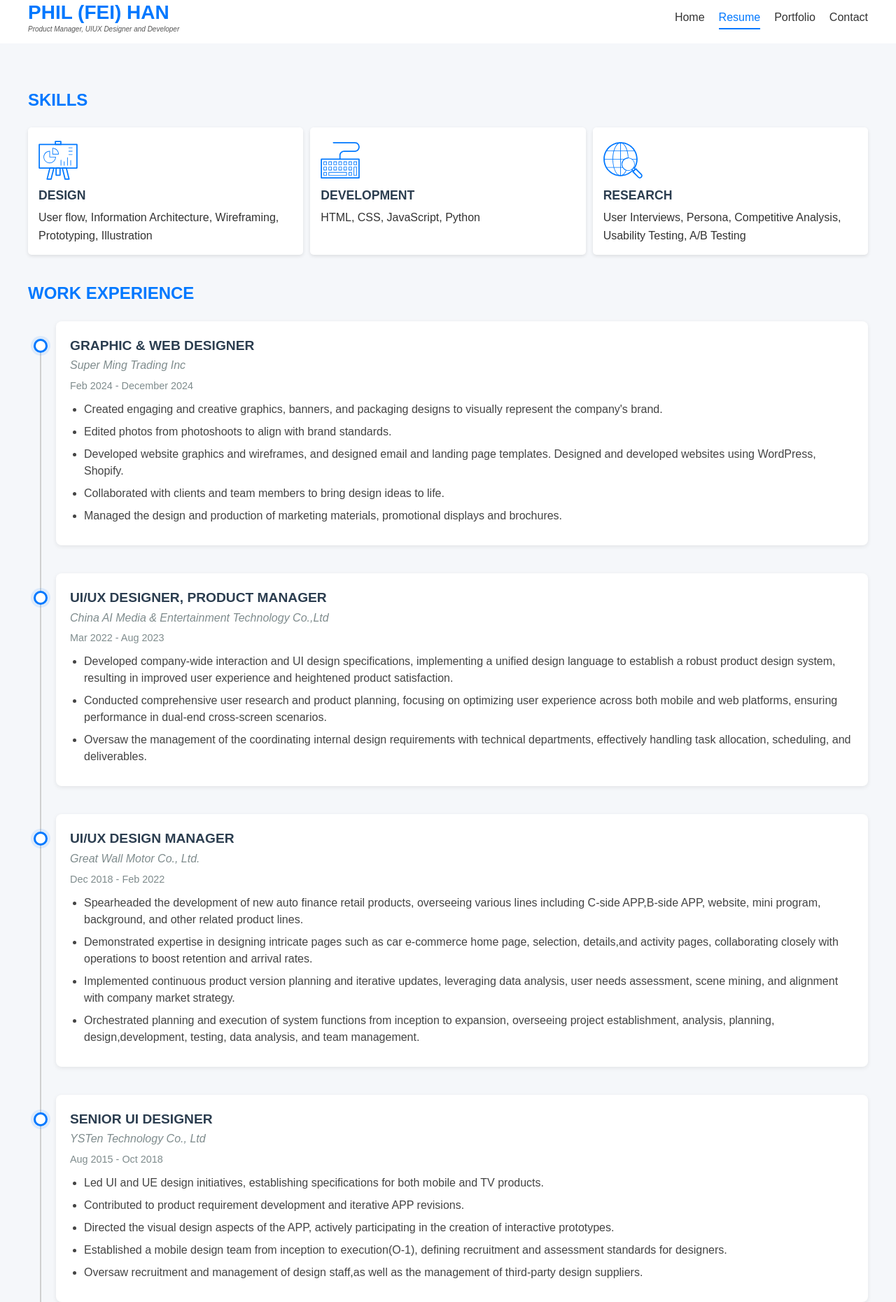
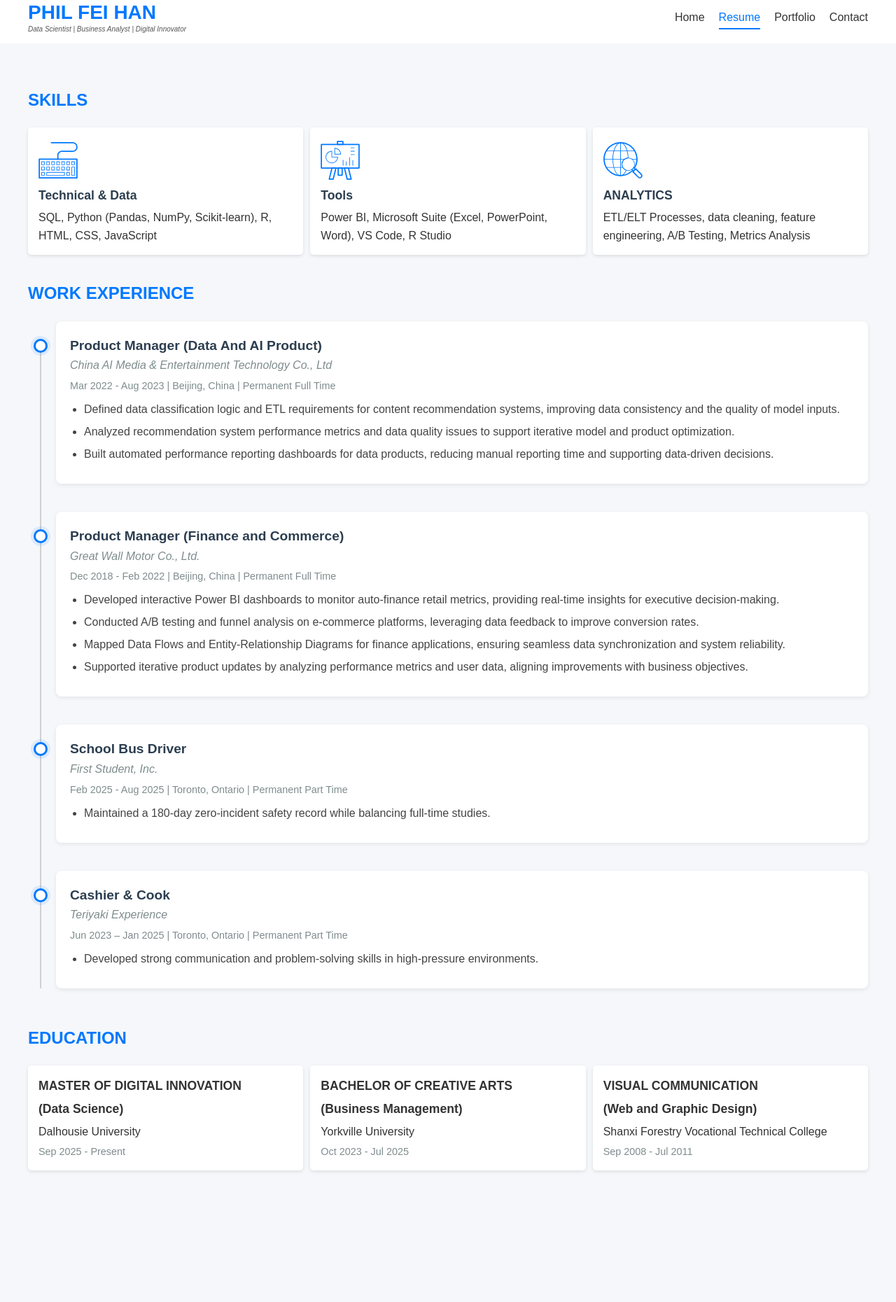
Before and after one commit to philfeihan/philfeihan.github.io, a plain HTML site: page resume.html in a window 1280 px wide. Shown: the part 12-1872 px from the top of the page at 70% size. After the commit the page ends 1794 px from the top, so only its background shows below. Drawn offline with Linux system fonts and the light colour scheme.

Commit message:
Add files via upload

```diff
--- a/css/style.css
+++ b/css/style.css
@@ -119,16 +119,16 @@ nav a.active::after {
 }
 
 .line1 { font-size: 28px; text-align: left; margin-left: 0px; margin-bottom: 8px; }
-.line2 { font-size: 40px; text-align: left; margin-left: 110px; margin-bottom: 8px; font-style: italic; }
-.line3 { font-size: 22px; text-align: left; margin-left: 260px; margin-bottom: 20px; }
+.line2 { font-size: 40px; text-align: left; margin-left: 140px; margin-bottom: 8px; font-style: italic; }
+.line3 { font-size: 22px; text-align: left; margin-left: 250px; margin-bottom: 20px; }
 .line4 { font-size: 32px; text-align: left; margin-left: 0px; margin-bottom: 10px; }
 .line5 { font-size: 36px; text-align: left; margin-left: 180px; margin-bottom: 10px; font-style: italic;}
-.line6 { font-size: 24px; text-align: left; margin-left: 340px; margin-bottom: 30px; }
+.line6 { font-size: 24px; text-align: left; margin-left: 320px; margin-bottom: 30px; }
 .line7 { font-size: 32px; text-align: left; margin-left: 90px; margin-bottom: 10px; font-style: italic;}
 .line8 { font-size: 24px; text-align: left; margin-left: 0px; margin-bottom: 10px; }
 .line9 { font-size: 34px; text-align: left; margin-left: 90px; margin-bottom: 30px; font-style: italic;}
-.line10 { font-size: 30px; text-align: left; margin-left: 410px; margin-bottom: 8px; }
-.line11 { font-size: 36px; text-align: left; margin-left: 170px; margin-bottom: 8px; font-style: italic;}
+.line10 { font-size: 30px; text-align: left; margin-left: 400px; margin-bottom: 8px; }
+.line11 { font-size: 36px; text-align: left; margin-left: 220px; margin-bottom: 8px; font-style: italic;}
 .line12 { font-size: 26px; text-align: left; margin-left: 0px; margin-bottom: 8px; }
 
 h1 { color: #2c3e50; }
--- a/resume.html
+++ b/resume.html
@@ -3,7 +3,7 @@
 <head>
     <meta charset="UTF-8">
     <meta name="viewport" content="width=device-width, initial-scale=1.0">
-    <title>PHIL (FEI) HAN's Website</title>
+    <title>PHIL FEI HAN's Website</title>
     <link rel="stylesheet" href="css/style.css">
 </head>
 
@@ -11,8 +11,8 @@
 
   <header>
   <div class="left">
-    <div class="logo"><h1>PHIL (FEI) HAN</h1></div>
-    <p class="subtitle">Product Manager, UIUX Designer and Developer</p>
+    <div class="logo"><h1>PHIL FEI HAN</h1></div>
+    <p class="subtitle">Data Scientist | Business Analyst | Digital Innovator</p>
   </div>
 
   <nav>
@@ -26,71 +26,63 @@
 <h2>SKILLS</h2>
 <div class="skills">
   <div class="skill-category">
-    <img src="images/工程-20.svg" alt="design" class="icons">
-    <h3>DESIGN</h3>
-    <div>User flow, Information Architecture, Wireframing, Prototyping, Illustration</div>
+    <img src="images/电子学.svg" alt="design" class="icons">
+    <h3>Technical & Data</h3>
+<div>SQL, Python (Pandas, NumPy, Scikit-learn), R, HTML, CSS, JavaScript</div>
   </div>
   <div class="skill-category">
-    <img src="images/电子学.svg" alt="development" class="icons">
-    <h3>DEVELOPMENT</h3>
-    <div>HTML, CSS, JavaScript, Python</div>
+    <img src="images/工程-20.svg" alt="development" class="icons">
+    <h3>Tools</h3>
+    <div>Power BI, Microsoft Suite (Excel, PowerPoint, Word), VS Code, R Studio</div>
   </div>
   <div class="skill-category">
 
     <img src="images/互联网营销.svg" alt="research" class="icons">
-    <h3>RESEARCH</h3>
-    <div>User Interviews, Persona, Competitive Analysis, Usability Testing, A/B Testing</div>
+    <h3>ANALYTICS</h3>
+<div>ETL/ELT Processes, data cleaning, feature engineering, A/B Testing, Metrics Analysis</div>
   </div>
 </div>
 
 <h2>WORK EXPERIENCE</h2>
   <div class="timeline">
     <div class="job">
-        <div class="job-title">GRAPHIC & WEB DESIGNER</div>
-        <div class="company">Super Ming Trading Inc</div>
-        <div class="date">Feb 2024 - December 2024</div>
+        <div class="job-title">Product Manager (Data And AI Product)</div>
+        <div class="company">China AI Media & Entertainment Technology Co., Ltd</div>
+        <div class="date">Mar 2022 - Aug 2023 | Beijing, China | Permanent Full Time</div>
         <ul>
-            <li>Created engaging and creative graphics, banners, and packaging designs to visually represent the company's brand.</li>
-            <li>Edited photos from photoshoots to align with brand standards.</li>
-            <li>Developed website graphics and wireframes, and designed email and landing page templates. Designed and developed websites using WordPress, Shopify.</li>
-            <li>Collaborated with clients and team members to bring design ideas to life.</li>
-            <li>Managed the design and production of marketing materials, promotional displays and brochures.</li>
+            <li>Defined data classification logic and ETL requirements for content recommendation systems, improving data consistency and the quality of model inputs.</li>
+            <li>Analyzed recommendation system performance metrics and data quality issues to support iterative model and product optimization.</li>
+            <li>Built automated performance reporting dashboards for data products, reducing manual reporting time and supporting data-driven decisions.</li>
         </ul>
     </div>
 
     <div class="job">
-        <div class="job-title">UI/UX DESIGNER, PRODUCT MANAGER</div>
-        <div class="company">China AI Media & Entertainment Technology Co.,Ltd</div>
-        <div class="date">Mar 2022 - Aug 2023</div>
+        <div class="job-title">Product Manager (Finance and Commerce) </div>
+        <div class="company">Great Wall Motor Co., Ltd.</div>
+        <div class="date">Dec 2018 - Feb 2022 | Beijing, China | Permanent Full Time</div>
         <ul>
-            <li>Developed company-wide interaction and UI design specifications, implementing a unified design language to establish a robust product design system, resulting in improved user experience and heightened product satisfaction.</li>
-            <li>Conducted comprehensive user research and product planning, focusing on optimizing user experience across both mobile and web platforms, ensuring performance in dual-end cross-screen scenarios.</li>
-            <li>Oversaw the management of the coordinating internal design requirements with technical departments, effectively handling task allocation, scheduling, and deliverables.</li>
+            <li>Developed interactive Power BI dashboards to monitor auto-finance retail metrics, providing real-time insights for executive decision-making.</li>
+            <li>Conducted A/B testing and funnel analysis on e-commerce platforms, leveraging data feedback to improve conversion rates.</li>
+            <li>Mapped Data Flows and Entity-Relationship Diagrams for finance applications, ensuring seamless data synchronization and system reliability.</li>
+            <li>Supported iterative product updates by analyzing performance metrics and user data, aligning improvements with business objectives.</li>
         </ul>
     </div>
 
     <div class="job">
-        <div class="job-title">UI/UX DESIGN MANAGER</div>
-        <div class="company">Great Wall Motor Co., Ltd.</div>
-        <div class="date">Dec 2018 - Feb 2022</div>
+        <div class="job-title">School Bus Driver</div>
+        <div class="company">First Student, Inc.</div>
+        <div class="date">Feb 2025 - Aug 2025 | Toronto, Ontario | Permanent Part Time</div>
         <ul>
-            <li>Spearheaded the development of new auto finance retail products, overseeing various lines including C-side APP,B-side APP, website, mini program, background, and other related product lines.</li>
-            <li>Demonstrated expertise in designing intricate pages such as car e-commerce home page, selection, details,and activity pages, collaborating closely with operations to boost retention and arrival rates.</li>
-            <li>Implemented continuous product version planning and iterative updates, leveraging data analysis, user needs assessment, scene mining, and alignment with company market strategy.</li>
-            <li>Orchestrated planning and execution of system functions from inception to expansion, overseeing project establishment, analysis, planning, design,development, testing, data analysis, and team management.</li>
+            <li>Maintained a 180-day zero-incident safety record while balancing full-time studies.</li>
         </ul>
     </div>
 
     <div class="job">
-        <div class="job-title">SENIOR UI DESIGNER</div>
-        <div class="company">YSTen Technology Co., Ltd</div>
-        <div class="date">Aug 2015 - Oct 2018</div>
+        <div class="job-title">Cashier & Cook</div>
+        <div class="company">Teriyaki Experience</div>
+        <div class="date">Jun 2023 – Jan 2025 | Toronto, Ontario | Permanent Part Time</div>
         <ul>
-            <li>Led UI and UE design initiatives, establishing specifications for both mobile and TV products.</li>
-            <li>Contributed to product requirement development and iterative APP revisions.</li>
-            <li>Directed the visual design aspects of the APP, actively participating in the creation of interactive prototypes.</li>
-            <li>Established a mobile design team from inception to execution(O-1), defining recruitment and assessment standards for designers.</li>
-            <li>Oversaw recruitment and management of design staff,as well as the management of third-party design suppliers.</li>
+            <li>Developed strong communication and problem-solving skills in high-pressure environments.</li>
         </ul>
     </div>
 </div>
@@ -99,18 +91,21 @@
 <div class="education-container">
   <div class="education">
     <strong>MASTER OF DIGITAL INNOVATION</strong>
+    <strong>(Data Science)</strong>
     <div>Dalhousie University</div>
     <div class="date">Sep 2025 - Present</div>
   </div>
 
   <div class="education">
     <strong>BACHELOR OF CREATIVE ARTS</strong>
+    <strong>(Business Management)</strong>
     <div>Yorkville University</div>
     <div class="date">Oct 2023 - Jul 2025</div>
   </div>
 
   <div class="education">
     <strong>VISUAL COMMUNICATION</strong>
+    <strong>(Web and Graphic Design)</strong>
     <div>Shanxi Forestry Vocational Technical College</div>
     <div class="date">Sep 2008 - Jul 2011</div>
   </div>
```
Also changed, not shown: contact.html (+26 -17 lines), index.html (+16 -16 lines), portfolio.html (+3 -3 lines), 1 other file.
